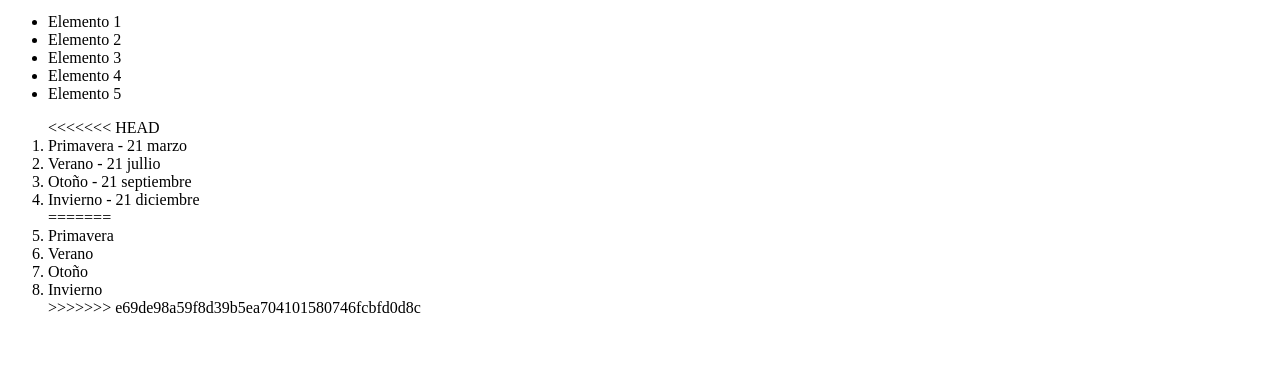
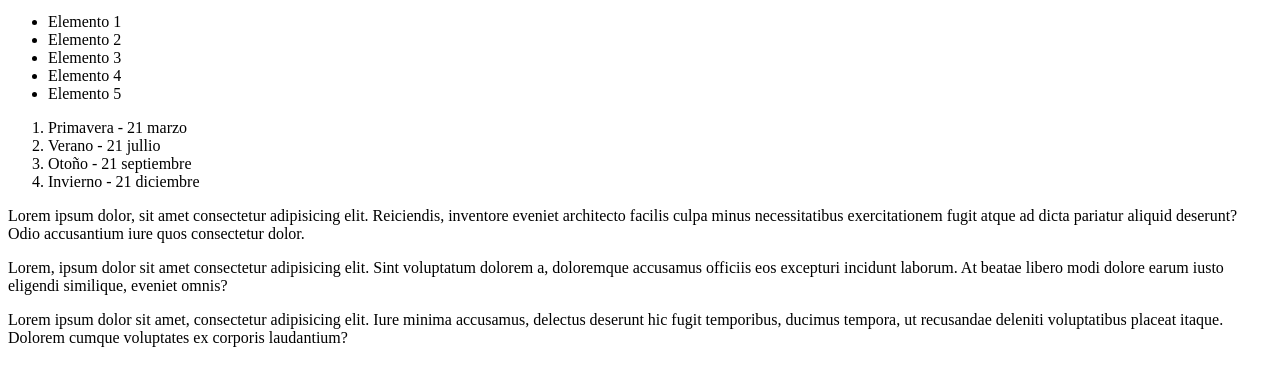
Before and after one commit to Marlon-Jaimes/CursoLogica, a plain HTML site: page index.html in a window 1280 px wide. Shown: the part 101-486 px from the top of the page. Drawn offline with Linux system fonts and the light colour scheme.

Commit message:
Agrengado 3 parrafos

```diff
--- a/index.html
+++ b/index.html
@@ -16,18 +16,20 @@
         <li>Elemento 5</li>
     </ul>
     <ol>
-<<<<<<< HEAD
         <li>Primavera - 21 marzo </li>
         <li>Verano - 21 jullio</li>
         <li>Otoño - 21 septiembre</li>
         <li>Invierno - 21 diciembre</li>
-=======
-        <li>Primavera</li>
-        <li>Verano</li>
-        <li>Otoño</li>
-        <li>Invierno</li>
->>>>>>> e69de98a59f8d39b5ea704101580746fcbfd0d8c
     </ol>
+    <p>
+        Lorem ipsum dolor, sit amet consectetur adipisicing elit. Reiciendis, inventore eveniet architecto facilis culpa minus necessitatibus exercitationem fugit atque ad dicta pariatur aliquid deserunt? Odio accusantium iure quos consectetur dolor.
+    </p>
+    <p>
+        Lorem, ipsum dolor sit amet consectetur adipisicing elit. Sint voluptatum dolorem a, doloremque accusamus officiis eos excepturi incidunt laborum. At beatae libero modi dolore earum iusto eligendi similique, eveniet omnis?
+    </p>
+    <p>
+        Lorem ipsum dolor sit amet, consectetur adipisicing elit. Iure minima accusamus, delectus deserunt hic fugit temporibus, ducimus tempora, ut recusandae deleniti voluptatibus placeat itaque. Dolorem cumque voluptates ex corporis laudantium?
+    </p>
     <script src = "index.js"></script>
 
 </body>
```
